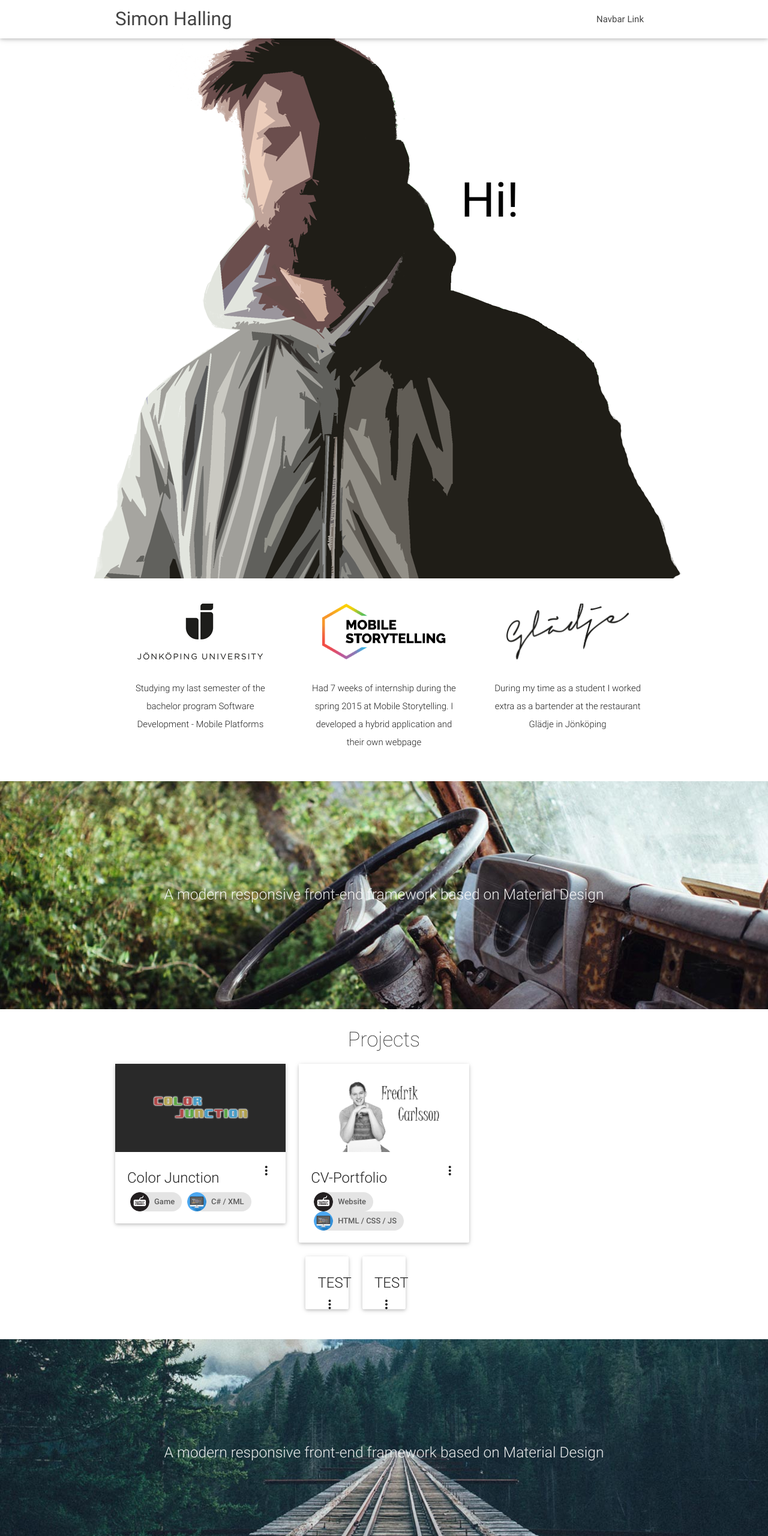
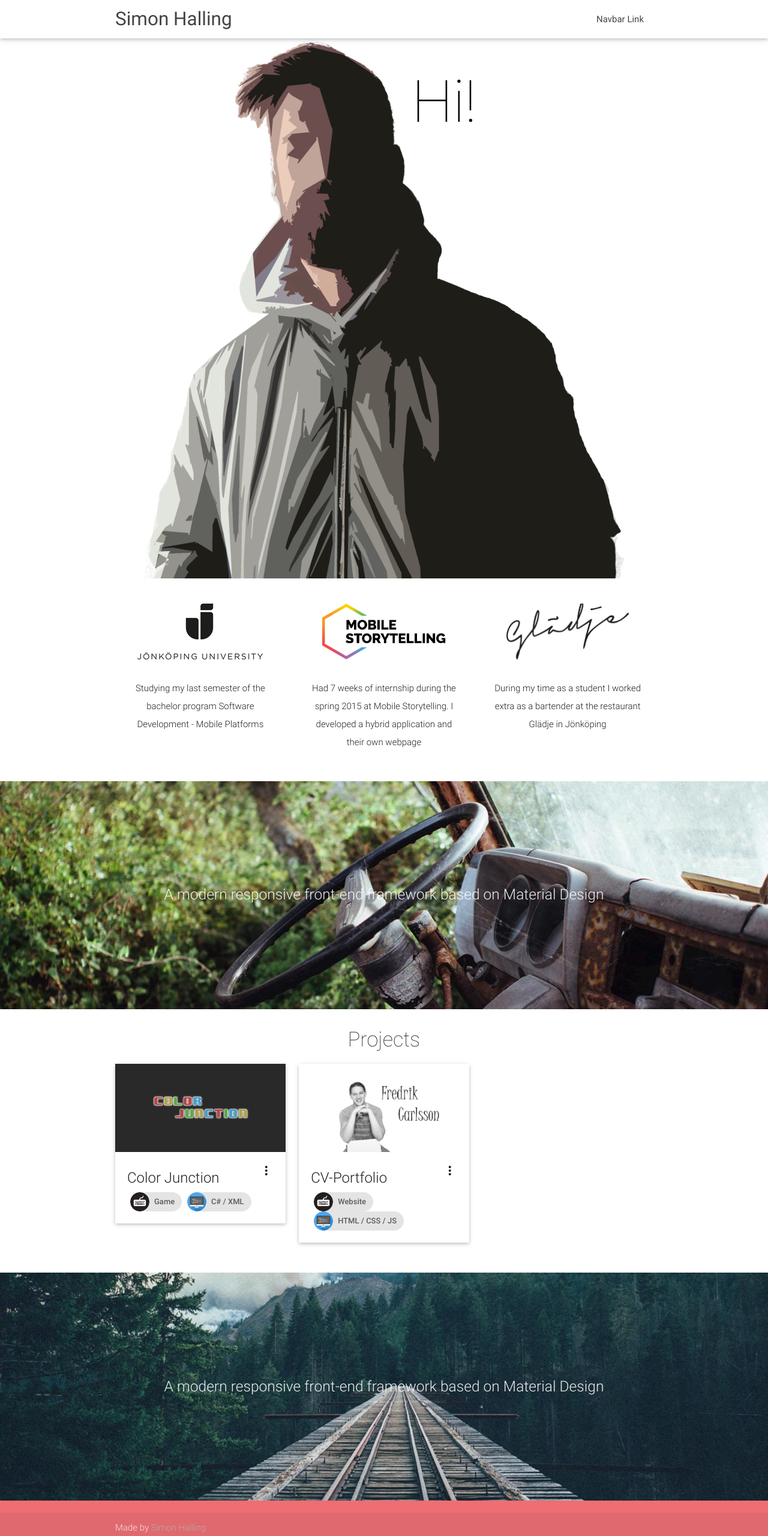
Before and after one commit to denFete/denFete.github.io, a website: page index.html in a window 1280 px wide. Shown: the top 2560 px of the page at 60% size. Drawn offline with nearby package versions, Linux system fonts and the light colour scheme.

Commit message:
Banner image fix

```diff
--- a/css/style.css
+++ b/css/style.css
@@ -94,27 +94,33 @@ footer.page-footer {
     -webkit-transform: translate3d(0, 0, 0);
     transform: translate3d(0, 0, 0);
 }
-.splash{
-    /* background-color: red; */
-    color: black;
-    height: 70px;
-    top: 30%;
-    left: 60%;
-    /* margin-left: 65%; */
-    font-size: 80px;
-    position: absolute;
+.coverImg{
+      width: 800px;
+      min-width: 0 !important;
 }
-
 .chip{
   margin-left: 5px;
 }
 .card .card-reveal {
     height: 101%;
 }
-.coverImg{
-  min-width: 30% !important;
-}
 #index-banner{
   min-height: 900px;
 
 }
+div#welcome-txt-container {
+    z-index: 999;
+    opacity: 1;
+    top: 90px;
+    position: absolute;
+    margin-left: auto;
+    margin-right: auto;
+    left: 0;
+    right: 0;
+}
+h2#welcome-text {
+    text-align: center;
+    margin-left: 200px;
+    font-weight: 100;
+    font-size: 6.5em;
+}
--- a/index.html
+++ b/index.html
@@ -11,6 +11,8 @@
   <link href="css/style.css" type="text/css" rel="stylesheet" media="screen,projection"/>
 </head>
 <body>
+
+
   <nav class="white" role="navigation">
     <div class="nav-wrapper container">
       <a id="logo-container" href="#" class="brand-logo">Simon Halling</a>
@@ -25,18 +27,17 @@
     </div>
   </nav>
 
+
+
+
   <div id="index-banner" class="parallax-container">
-    <div class="section no-pad-bot">
-      <div class="container">
-        <br><br>
-        <div class="splash">
-          <span class="center">Hi!</span>
-        </div>
-        <br><br>
+    <div class="parallax">
+      <img src="images/test2.png" class="coverImg">
+    </div>
+  </div>
 
-      </div>
-    </div>
-    <div class="parallax"><img src="images/test2.png" class="coverImg" alt="Unsplashed background img 1"></div>
+  <div id="welcome-txt-container" style="opacity: 1;">
+    <h2 id="welcome-text" style="color:black;">Hi!</h2>
   </div>
 
 
@@ -136,49 +137,6 @@
               <p>Assisted in my friends portfolio website</p>
             </div>
           </div>
-
-          <div class="col m4 l4">
-            <div class="card">
-              <div class="waves-effect waves-block waves-light activator stuff-item stuff-img-1">
-              </div>
-              <div class="card-content">
-                <span class="card-title activator grey-text text-darken-4">TEST<i class="material-icons right">more_vert</i></span>
-              </div>
-              <div class="card-reveal">
-                <span class="card-title grey-text text-darken-4">CV-Portfolio<i class="material-icons right">close</i></span>
-                <span><b>2015</b></span>
-                <p>Helped my friend who's an with his website.</p>
-                <div class="chip" style="margin:5px;">
-                  <img src="images/category.png" alt="Contact Person">Game
-                </div>
-                <div class="chip" style="margin:5px">
-                    <img src="images/language.png" alt="Contact Person">C# / XML
-                </div>
-                <a class="waves-effect waves-light btn" href="https://www.youtube.com/watch?v=gs9TqGc5UiE&feature=youtu.be" target="_blanc"style="margin-top:15px;"><i class="material-icons left" style="font-size:30px;">videocam</i>Watch</a>
-              </div>
-            </div>
-          </div>
-          <div class="col m4 l4">
-            <div class="card">
-              <div class="waves-effect waves-block waves-light activator stuff-item stuff-img-2">
-              </div>
-              <div class="card-content">
-                <span class="card-title activator grey-text text-darken-4">TEST<i class="material-icons right">more_vert</i></span>
-              </div>
-              <div class="card-reveal">
-                <span class="card-title grey-text text-darken-4">CV-Portfolio<i class="material-icons right">close</i></span>
-                <span><b>2015</b></span>
-                <p>Helped my friend who's an with his website.</p>
-                <div class="chip" style="margin:5px;">
-                  <img src="images/category.png" alt="Contact Person">Game
-                </div>
-                <div class="chip" style="margin:5px">
-                    <img src="images/language.png" alt="Contact Person">C# / XML
-                </div>
-                <a class="waves-effect waves-light btn" href="https://www.youtube.com/watch?v=gs9TqGc5UiE&feature=youtu.be" target="_blanc"style="margin-top:15px;"><i class="material-icons left" style="font-size:30px;">videocam</i>Watch</a>
-              </div>
-            </div>
-          </div>
         </div>
       </div>
     </div>
```
